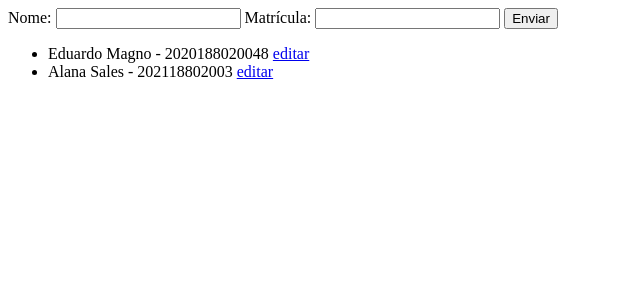
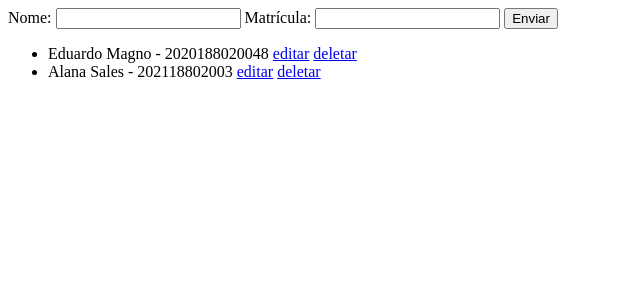
Before and after one commit to EduardoMagnoSS/Projeto_final, a Django app: page /tecnico/ in a window 1280 px wide. Shown: the top 300 px of the page, without its empty margins (0-640 px from the left). Run offline with Django 5.2, Linux system fonts and the light colour scheme; data comes from the database, SQL or seed files in the repository; both versions use the stored data as it was after the commit.

Commit message:
adicionada função delete

```diff
--- a/tecnico/templates/tecnico/home.html
+++ b/tecnico/templates/tecnico/home.html
@@ -20,7 +20,11 @@
 
     <ul>
     {% for tecnico in tecnicos %}
-        <li> {{tecnico.nome}} - {{tecnico.matricula}} <a href="{% url 'editar' tecnico.id %}">editar</a></li>
+        <li>
+             {{tecnico.nome}} - {{tecnico.matricula}}
+             <a href="{% url 'editar' tecnico.id %}">editar</a>
+             <a href="{% url 'deletar' tecnico.id %}">deletar</a>
+            </li>
     {% endfor %}
     </ul>
 
--- a/tecnico/urls.py
+++ b/tecnico/urls.py
@@ -1,11 +1,12 @@
 
 from django.urls import path
 from . import views
-from .views import salvar, editar, update
+from .views import salvar, editar, update, deletar
 
 urlpatterns = [
     path('', views.home, name = 'home_aluno'),
     path('salvar', salvar, name = 'salvar'),
     path('editar/<int:id>', editar, name='editar'),
-    path('update/<int:id>', update, name ='update')
+    path('update/<int:id>', update, name ='update'),
+    path('delete/<int:id>', deletar, name = 'deletar')
 ]
--- a/tecnico/views.py
+++ b/tecnico/views.py
@@ -28,3 +28,8 @@ def update (request, id):
     tecnico_.matricula = matricula
     tecnico_.save()
     return redirect(home)
+
+def deletar (request, id):
+    tecnico_ = tecnico.objects.get(id=id)
+    tecnico_.delete()
+    return redirect(home)
```
Also changed, not shown: db.sqlite3.
